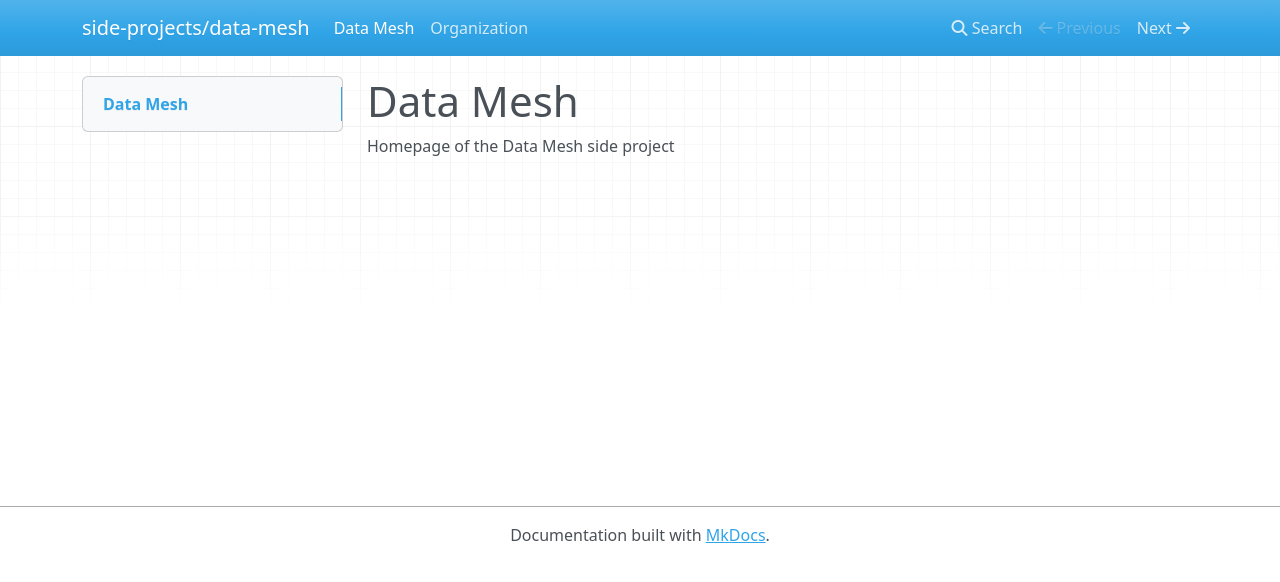
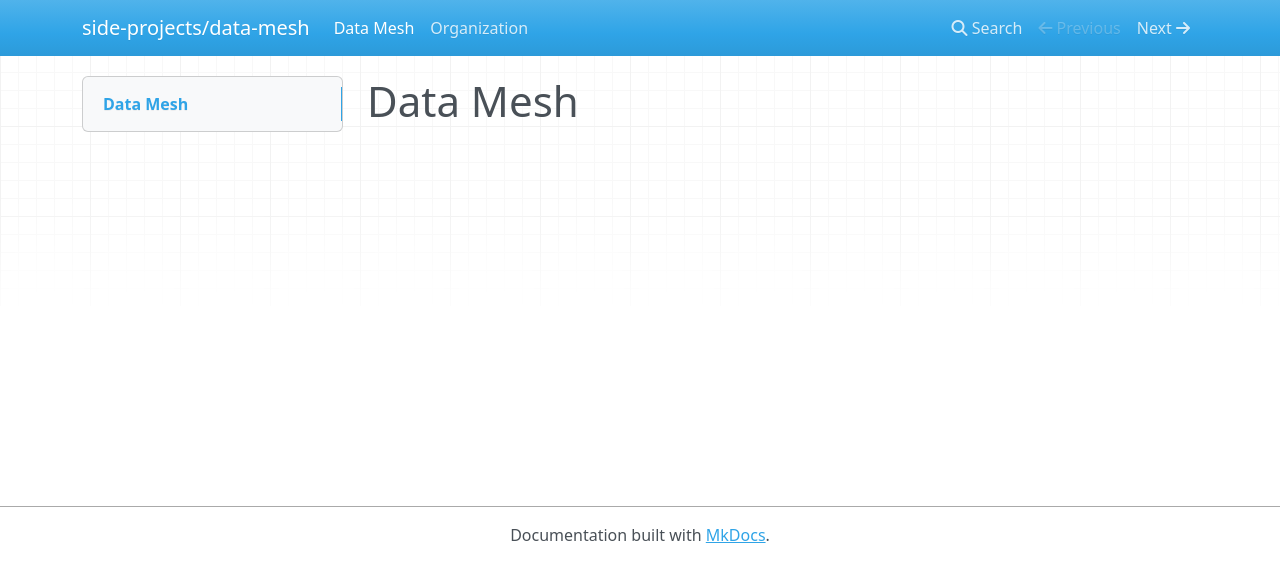
Before and after one commit to kuanchoulai10/data-mesh, an MkDocs documentation site: the page built from docs/index.md, in a window 1280 px wide. Shown: the top 582 px of the page. Built offline with MkDocs 1.6.1, drawn with Linux system fonts in a browser that asks for light colours; nearby versions of some CDN libraries.

Commit message:
Remove homepage content for the Data Mesh side project from index.md

```diff
--- a/docs/index.md
+++ b/docs/index.md
@@ -1,3 +1 @@
 # Data Mesh
-
-Homepage of the Data Mesh side project
```
